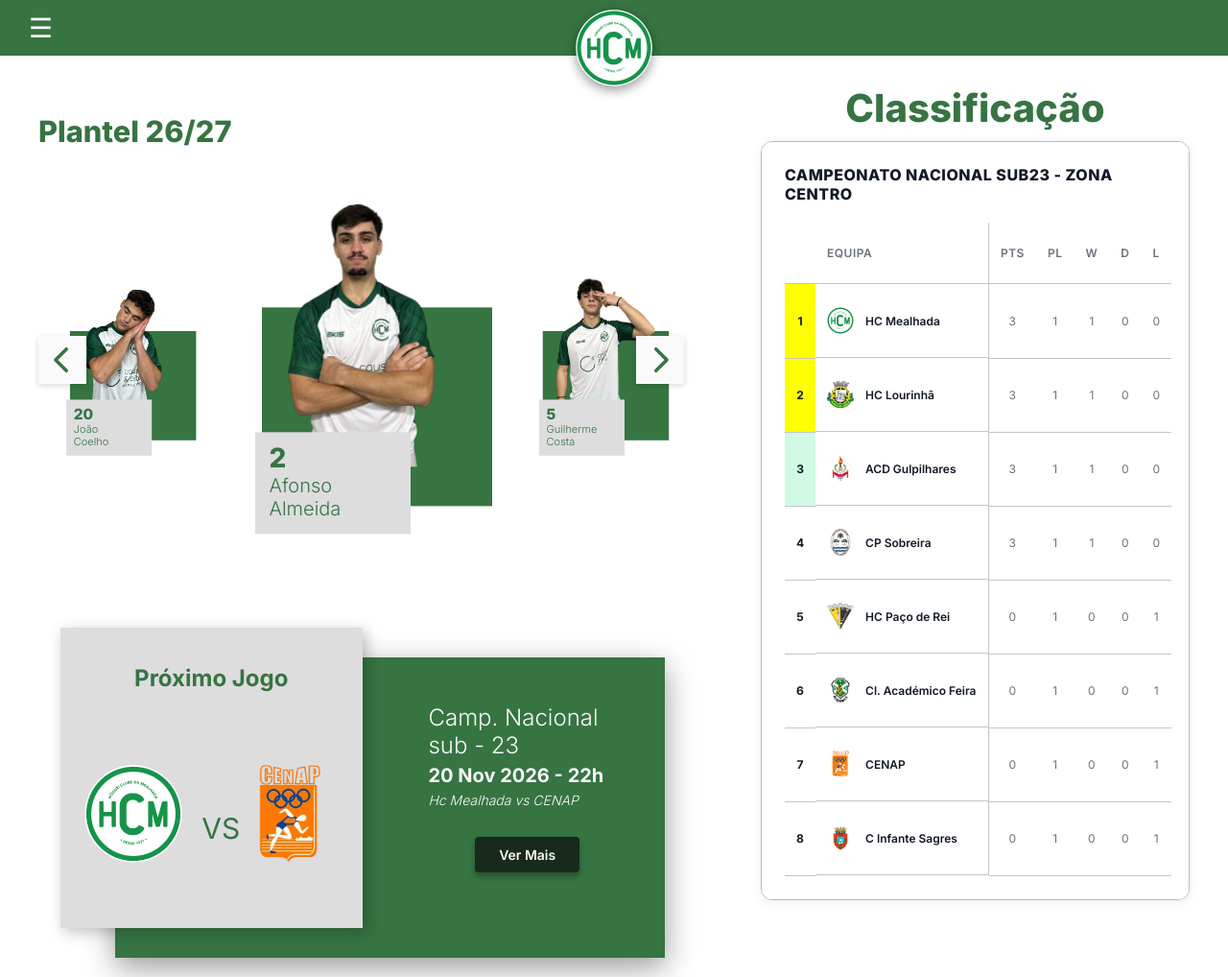
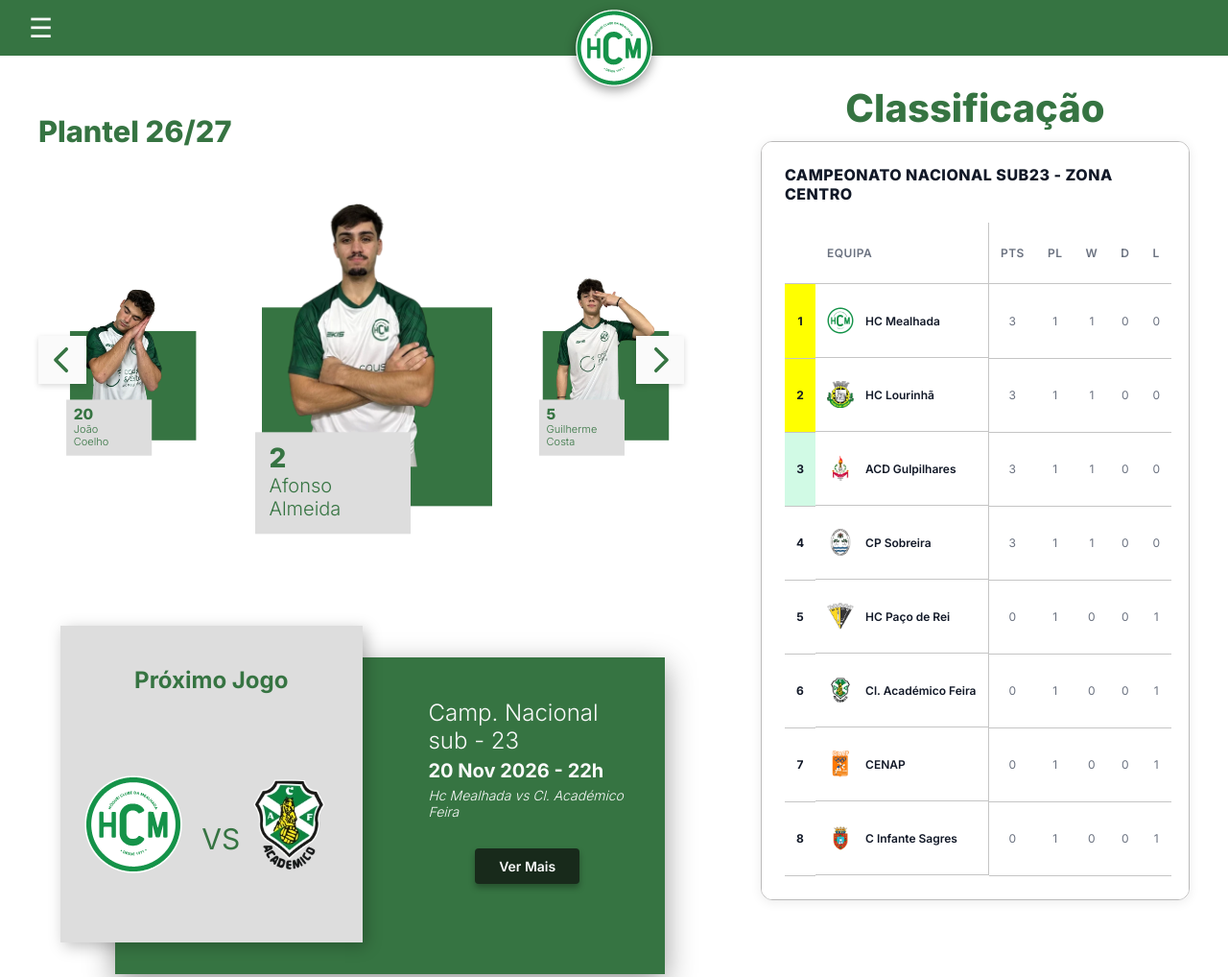
Before and after one commit to AfonsoAlmeida22/hockey-team-website, a plain HTML site: page index.html in a window 1280 px wide. Shown: the top 1018 px of the page at 96% size. Drawn offline with Linux system fonts and the light colour scheme.

Commit message:
Add README.md and update next match opponent to Feira
- Create README.md with project objective and directory structure
- Update next match section from CENAP to Cl. Académico Feira

```diff
--- a/index.html
+++ b/index.html
@@ -154,13 +154,13 @@
           <div class="teams-wrapper">
           <img src="images/logo-hcm-white.svg" alt="HC Mealhada logo" class="gamelogos">
           <p>VS</p>
-          <img src="images/opponents/cenap.webp" alt="CENAP logo" class="gamelogos">
+          <img src="images/opponents/feira.webp" alt="Cl. Académico logo" class="gamelogos">
         </div>
       </div>
       <div class="infoGames-container">
         <p>Camp. Nacional sub - 23</p>
         <p>20 Nov 2026 -  22h</p>
-        <p>Hc Mealhada vs CENAP</p>
+        <p>Hc Mealhada vs Cl. Académico Feira</p>
         <a href="games.html" class="btn">Ver Mais</a>
       </div>
     </section>
```
Also changed, not shown: 1 other file.
